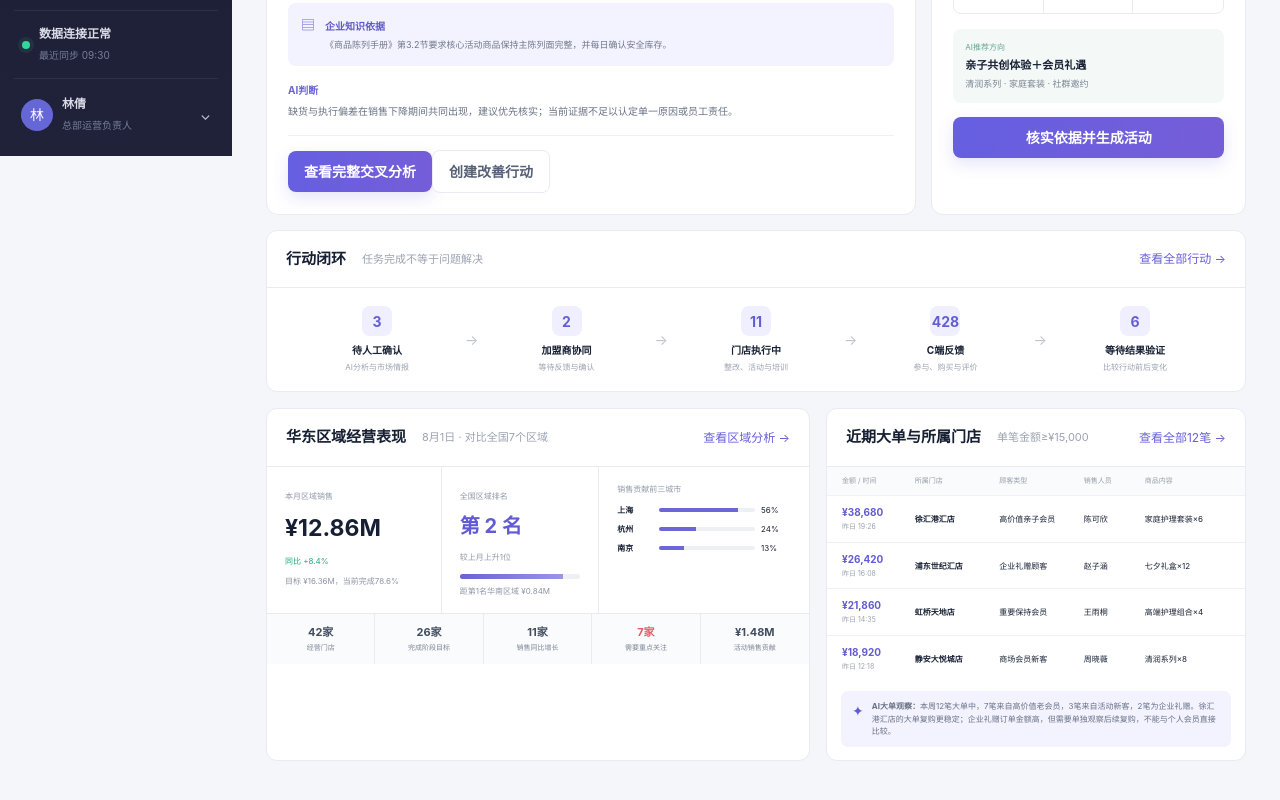
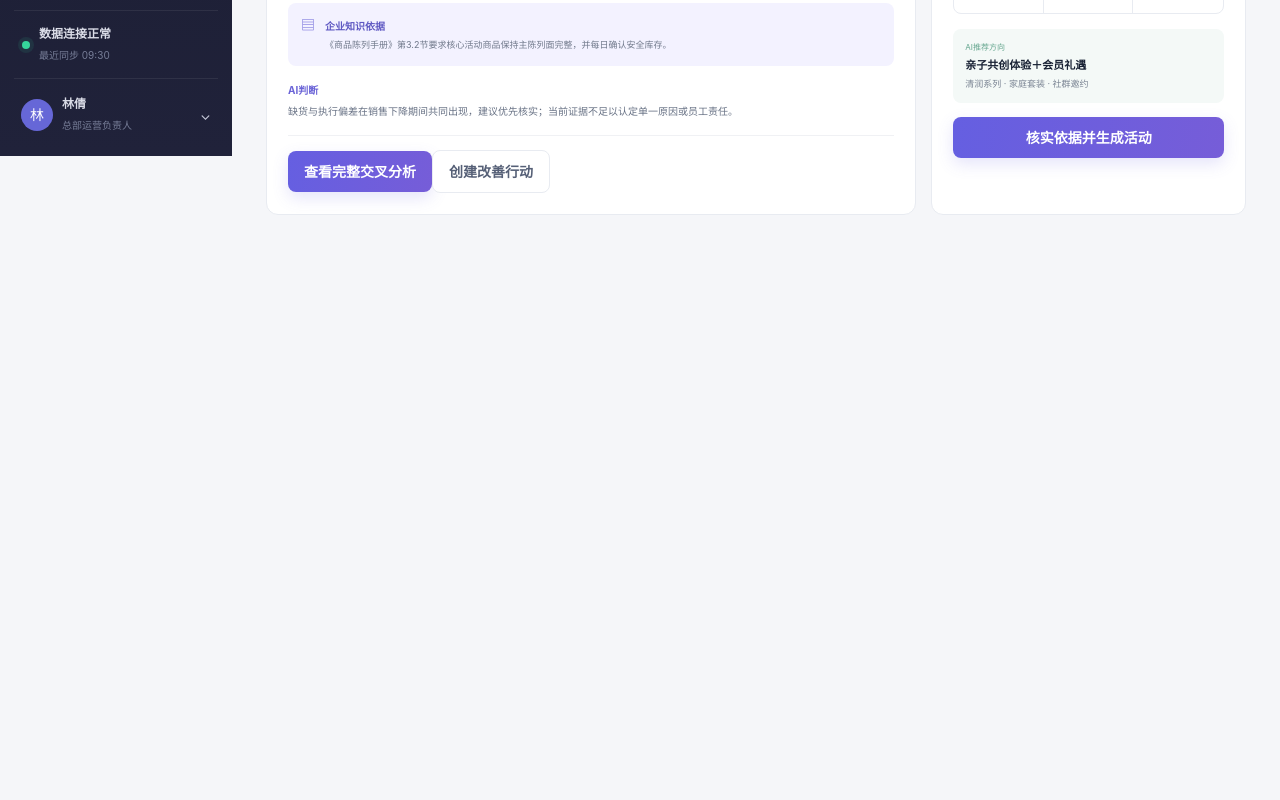
Before and after one commit to kityan980822-cell/nexus-ai-ops-demo, a Next.js app: page / in a window 1280 px wide. Shown: the part 644-1444 px from the top of the page. After the commit the page ends 919 px from the top, so only its background shows below. Built offline with nearby package versions, Linux system fonts and the light colour scheme.

Commit message:
Simplify today overview sections

```diff
--- a/app/page.tsx
+++ b/app/page.tsx
@@ -66,8 +66,6 @@ function Overview({ go }: { go: (v: View) => void }) {
         <button className="primary full" onClick={()=>go("intel")}>核实依据并生成活动</button>
       </article>
     </section>
-    <section className="panel loop-panel"><div className="panel-title"><div><b>行动闭环</b><em>任务完成不等于问题解决</em></div><button onClick={()=>go("customer")}>查看全部行动 →</button></div><div className="loop-flow"><div><span>3</span><b>待人工确认</b><small>AI分析与市场情报</small></div><i>→</i><div><span>2</span><b>加盟商协同</b><small>等待反馈与确认</small></div><i>→</i><div><span>11</span><b>门店执行中</b><small>整改、活动与培训</small></div><i>→</i><div><span>428</span><b>C端反馈</b><small>参与、购买与评价</small></div><i>→</i><div><span>6</span><b>等待结果验证</b><small>比较行动前后变化</small></div></div></section>
-    <RegionalBusinessSnapshot go={go}/>
   </>;
 }
 
```
